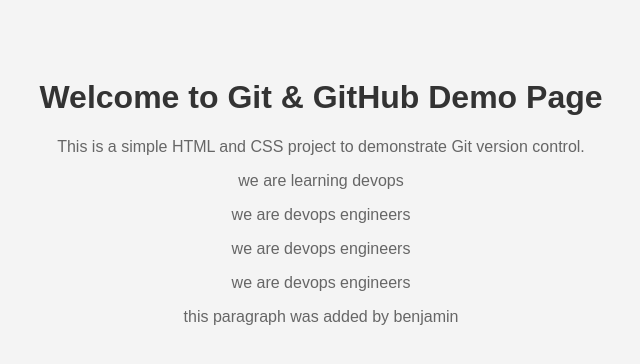
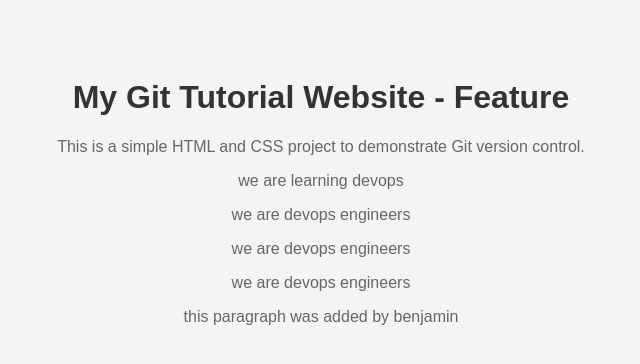
Before and after one commit to BenjaminAdimachukwu/github_pracitice, a plain HTML site: page index.html in a window 1280 px wide. Shown: the whole page, without its empty margins (319-959 px from the left). Drawn offline with Linux system fonts and the light colour scheme.

Commit message:
Changed title on conflict-demo

```diff
--- a/index.html
+++ b/index.html
@@ -7,7 +7,7 @@
     <link rel="stylesheet" href="css/styles.css">
 </head>
 <body>
-    <h1>Welcome to Git & GitHub Demo Page</h1>
+    <h1>My Git Tutorial Website - Feature</h1>
     <p>This is a simple HTML and CSS project to demonstrate Git version control.</p>
     <p> we are learning devops</p>
     <p> we are devops engineers</p>
```
